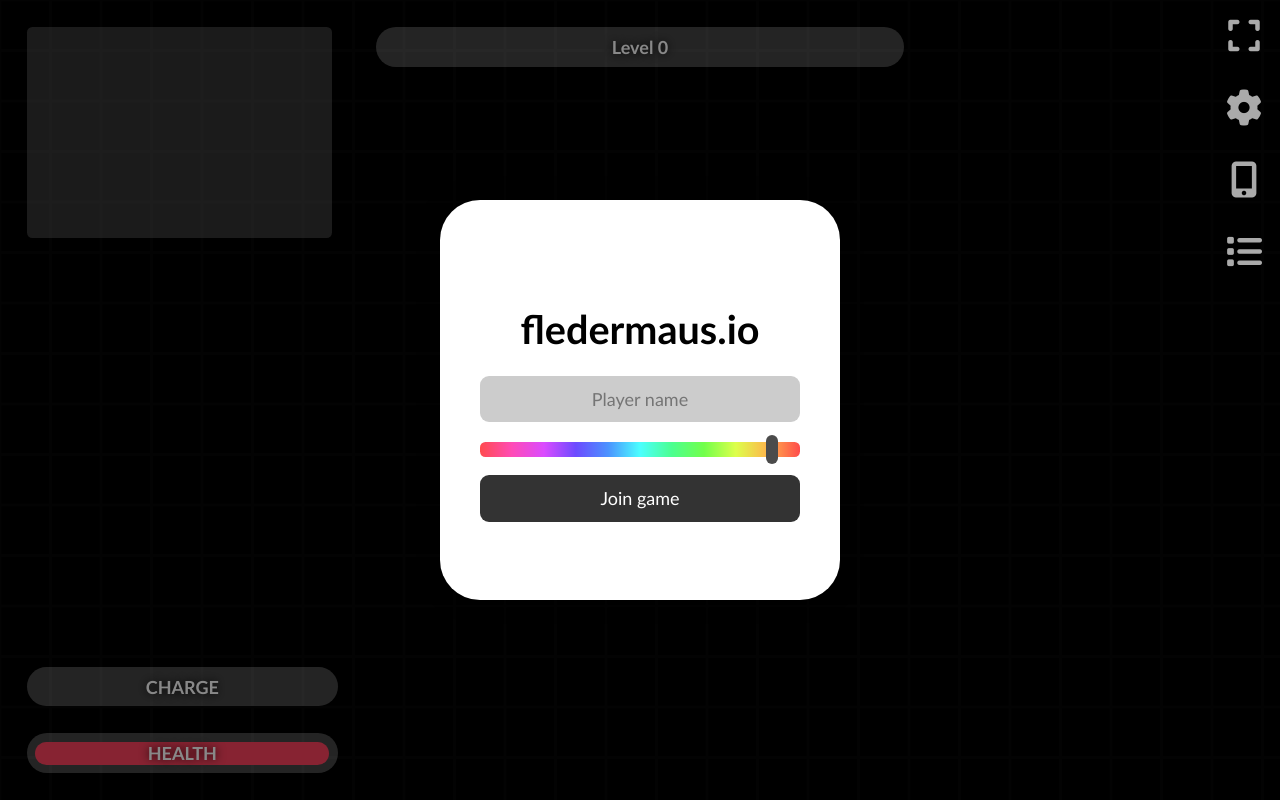
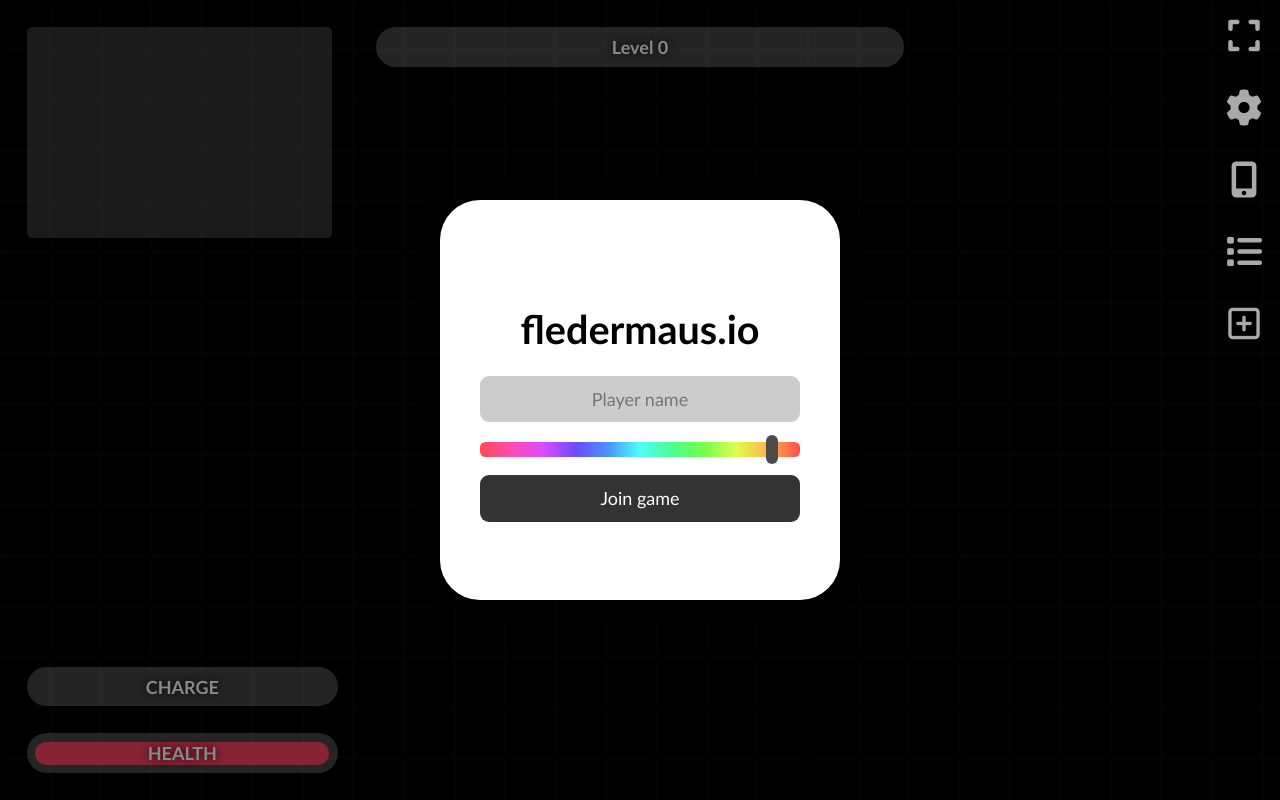
Before and after one commit to dogefromage/soundwaves, a website built with webpack: page src/clientside/index.html in a window 1280 px wide. Built offline with nearby package versions, Linux system fonts and the light colour scheme; no server answers; files whose address does not match are found by name.

Commit message:
rooms button

```diff
--- a/src/clientside/index.html
+++ b/src/clientside/index.html
@@ -50,6 +50,7 @@
             <i id="settings-button" class="fas fa-cog"></i>
             <i id="input-type-button" class="fas fa-mobile-alt"></i>
             <i id="rooms-button" class="fas fa-list"></i>
+            <i id="create-room-button" class="far fa-plus-square"></i>
         </div>
         <div id="join-card" class="card animate-opacity">
             <h1 class="no-select">fledermaus.io</h1>
```
